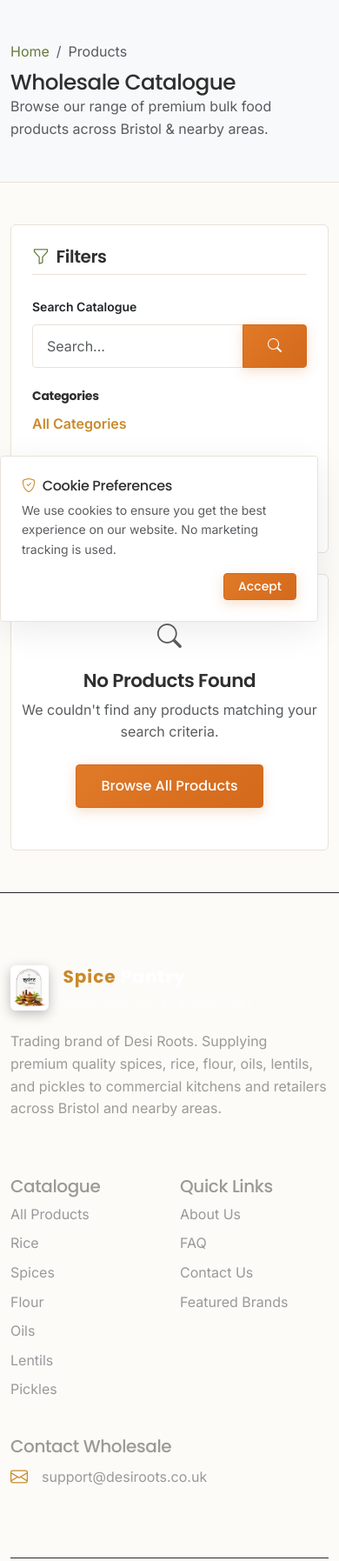
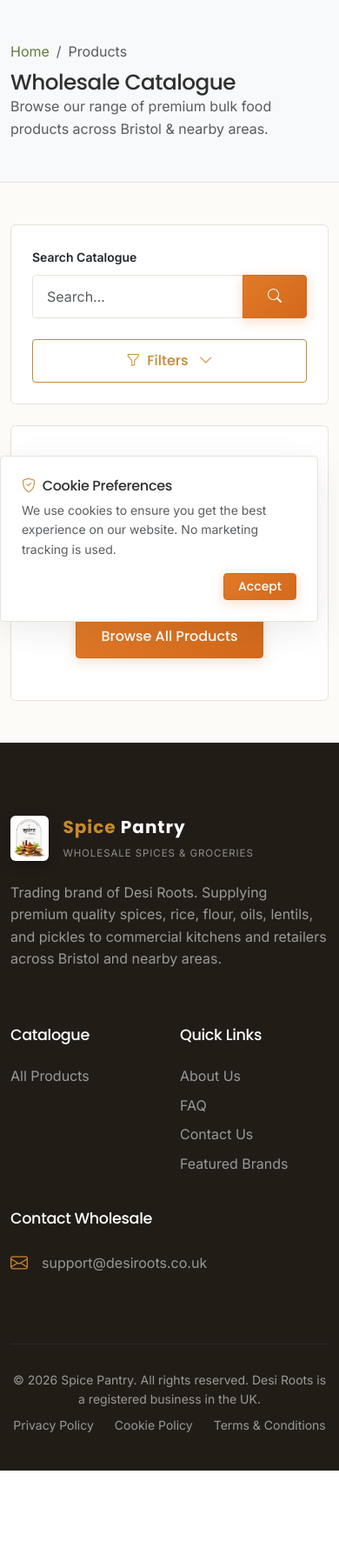
Before and after one commit to rinkalpatel776-cpu/Desi-Roots, a Django app: page /products/ in a window 390 px wide. Shown: the part 105-1900 px from the top of the page at 87% size. After the commit the page ends 1796 px from the top, so only its background shows below. Run offline with Django 5.2, Linux system fonts and the light colour scheme; data comes from the database, SQL or seed files in the repository; data that the repository does not hold is empty.

Commit message:
Mobile fixes: collapsible filters, readable footer, live category links
- Catalogue filters on phones: search stays visible; categories and
  brands fold behind a one-line "Filters" button (Bootstrap collapse,
  shows the active filter count). The panel drops from about 1,220px
  to 231px, so products show on the first screen. Large screens are
  unchanged. Brands with no published products are left out.
- Footer: --sp-dark was used but never defined, so the dark footer
  (and hero / tile fallbacks) rendered transparent and the white
  "Pantry", headings and grey links were unreadable on cream. Define
  --sp-dark (#221C17) and make the footer h2.h5 headings white.
- Footer Catalogue links come from a cached context processor: the six
  categories with the most published products, instead of hardcoded
  links to old, now-empty categories.
- Home page "Explore Our Categories" shows only categories with
  published products.
- Stylesheet version 2.8; tests for footer links and the phone toggle.

Co-Authored-By: Claude Opus 5.5 <noreply@anthropic.com>

```diff
--- a/catalogue/views.py
+++ b/catalogue/views.py
@@ -54,7 +54,8 @@ def product_list(request):
         .filter(published_count__gt=0)
         .order_by('display_order', 'name')
     )
-    brands = Brand.objects.all().order_by('name')
+    # Only brands with something to show in the catalogue
+    brands = Brand.objects.filter(products__is_published=True).distinct().order_by('name')
 
     context = {
         'page_obj': page_obj,
--- a/config/settings/base.py
+++ b/config/settings/base.py
@@ -70,6 +70,7 @@ TEMPLATES = [
                 'django.contrib.messages.context_processors.messages',
                 # Core custom context processor for settings
                 'core.context_processors.site_settings',
+                'core.context_processors.footer_categories',
             ],
         },
     },
--- a/core/context_processors.py
+++ b/core/context_processors.py
@@ -13,3 +13,28 @@ def site_settings(request):
     return {
         'site_settings': settings
     }
+
+
+FOOTER_CATEGORY_LIMIT = 6
+
+
+def footer_categories(request):
+    """The footer's Catalogue links: the categories with the most published products (cached 10 minutes)."""
+    from django.core.cache import cache
+    from django.db.models import Count, Q
+    from catalogue.models import Category
+
+    def load():
+        return list(
+            Category.objects.filter(is_active=True)
+            .annotate(published_count=Count('products', filter=Q(products__is_published=True)))
+            .filter(published_count__gt=0)
+            .order_by('-published_count', 'name')
+            .values('name', 'slug')[:FOOTER_CATEGORY_LIMIT]
+        )
+
+    try:
+        categories = cache.get_or_set('footer_categories', load, 600)
+    except Exception:
+        categories = []
+    return {'footer_categories': categories}
--- a/static/css/style.css
+++ b/static/css/style.css
@@ -7,6 +7,7 @@
   --sp-card:       #FFFFFF;  /* cards */
   --sp-text:       #2F2F2F;  /* body text */
   --sp-border:     #E8E2D8;  /* borders, dividers */
+  --sp-dark:       #221C17;  /* warm charcoal: footer, hero and tile backgrounds */
   --sp-font-head:  'Poppins', sans-serif;
   --sp-font-body:  'Inter', sans-serif;
 }
@@ -335,7 +336,8 @@ footer {
   border-top: 1px solid #242426;
 }
 
-footer h5 {
+footer h5,
+footer .h5 {
   color: #ffffff;
   font-size: 1.1rem;
   margin-bottom: 24px;
@@ -926,3 +928,11 @@ footer .footer-bottom {
     scrollbar-color: var(--sp-border) transparent;
   }
 }
+
+/* Phones: the categories & brands toggle in the catalogue filters */
+.sp-filter-chevron {
+  transition: transform 0.2s ease;
+}
+.sp-filter-toggle[aria-expanded="true"] .sp-filter-chevron {
+  transform: rotate(180deg);
+}
--- a/templates/base.html
+++ b/templates/base.html
@@ -42,7 +42,7 @@
   <link href="https://cdn.jsdelivr.net/npm/bootstrap-icons@1.11.3/font/bootstrap-icons.min.css" rel="stylesheet">
 
   <!-- Custom Stylesheet with cache bust -->
-  <link href="{% static 'css/style.css' %}?v=2.7" rel="stylesheet">
+  <link href="{% static 'css/style.css' %}?v=2.8" rel="stylesheet">
 
   <!-- Favicon -->
   <link rel="icon" type="image/png" href="{% static 'images/favicon.png' %}">
@@ -139,12 +139,9 @@
           <h2 class="h5">Catalogue</h2>
           <ul class="list-unstyled d-flex flex-column gap-2">
             <li><a href="/products/">All Products</a></li>
-            <li><a href="/products/?category=rice">Rice</a></li>
-            <li><a href="/products/?category=spices">Spices</a></li>
-            <li><a href="/products/?category=flour">Flour</a></li>
-            <li><a href="/products/?category=oils">Oils</a></li>
-            <li><a href="/products/?category=lentils">Lentils</a></li>
-            <li><a href="/products/?category=pickles">Pickles</a></li>
+            {% for cat in footer_categories %}
+            <li><a href="/products/?category={{ cat.slug }}">{{ cat.name }}</a></li>
+            {% endfor %}
           </ul>
         </div>
 
--- a/templates/catalogue/product_list.html
+++ b/templates/catalogue/product_list.html
@@ -24,7 +24,7 @@
       <!-- Sidebar Filters (Col 3 on Large Screens) -->
       <div class="col-lg-3">
         <div class="card p-4 sp-filter-panel">
-          <h5 class="mb-4 border-bottom pb-2 border-sp"><i class="bi bi-funnel me-2 text-olive"></i>Filters</h5>
+          <h5 class="mb-4 border-bottom pb-2 border-sp d-none d-lg-block"><i class="bi bi-funnel me-2 text-olive"></i>Filters</h5>
 
           <!-- Search Form -->
           <form method="GET" action="/products/" class="mb-4">
@@ -41,6 +41,16 @@
             </div>
           </form>
 
+          {# Phones: categories and brands fold away behind this button; always open on large screens #}
+          <button class="btn btn-outline-primary w-100 d-lg-none sp-filter-toggle text-nowrap" type="button"
+                  data-bs-toggle="collapse" data-bs-target="#catalogueFilters" aria-expanded="false" aria-controls="catalogueFilters">
+            <i class="bi bi-funnel me-2" aria-hidden="true"></i>Filters<span class="visually-hidden"> by category and brand</span>
+            {% if active_filters.category or active_filters.brand %}<span class="ms-1">({% if active_filters.category and active_filters.brand %}2{% else %}1{% endif %})</span>{% endif %}
+            <i class="bi bi-chevron-down ms-2 sp-filter-chevron" aria-hidden="true"></i>
+          </button>
+
+          <div class="collapse d-lg-block" id="catalogueFilters">
+          <div class="pt-4 pt-lg-0">
           <!-- Category Filter -->
           <div class="mb-4">
             <h6 class="small fw-bold mb-2">Categories</h6>
@@ -78,6 +88,8 @@
             <i class="bi bi-x-circle me-2"></i>Clear All Filters
           </a>
           {% endif %}
+          </div>
+          </div>
         </div>
       </div>
 
```
Also changed, not shown: catalogue/tests.py (+27 -0 lines), pages/views.py (+8 -1 lines).
